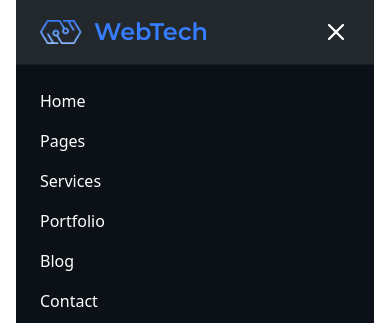
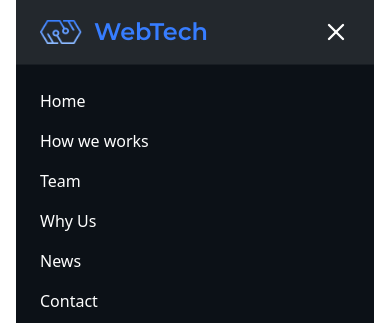
Before and after one commit to DmytroK-goit/webtech, a Next.js app: page / in a window 390 px wide. Both pictures are taken after a click on the button "menu". Shown: the top 323 px of the page. Built offline with nearby package versions, Linux system fonts and the light colour scheme.

Commit message:
fixed links in header

```diff
--- a/src/components/header.jsx
+++ b/src/components/header.jsx
@@ -61,19 +61,19 @@ export default function Header() {
             <Link href="/" onClick={() => setOpen(false)}>
               Home
             </Link>
-            <Link href="/" onClick={() => setOpen(false)}>
-              Pages
+            <Link href="#how_we_works" onClick={() => setOpen(false)}>
+              How we works
             </Link>
-            <Link href="/" onClick={() => setOpen(false)}>
-              Services
+            <Link href="#team" onClick={() => setOpen(false)}>
+              Team
             </Link>
-            <Link href="/" onClick={() => setOpen(false)}>
-              Portfolio
+            <Link href="#why_us" onClick={() => setOpen(false)}>
+              Why Us
             </Link>
-            <Link href="/" onClick={() => setOpen(false)}>
-              Blog
+            <Link href="#news" onClick={() => setOpen(false)}>
+              News
             </Link>
-            <Link href="/" onClick={() => setOpen(false)}>
+            <Link href="#footer" onClick={() => setOpen(false)}>
               Contact
             </Link>
           </nav>
```
